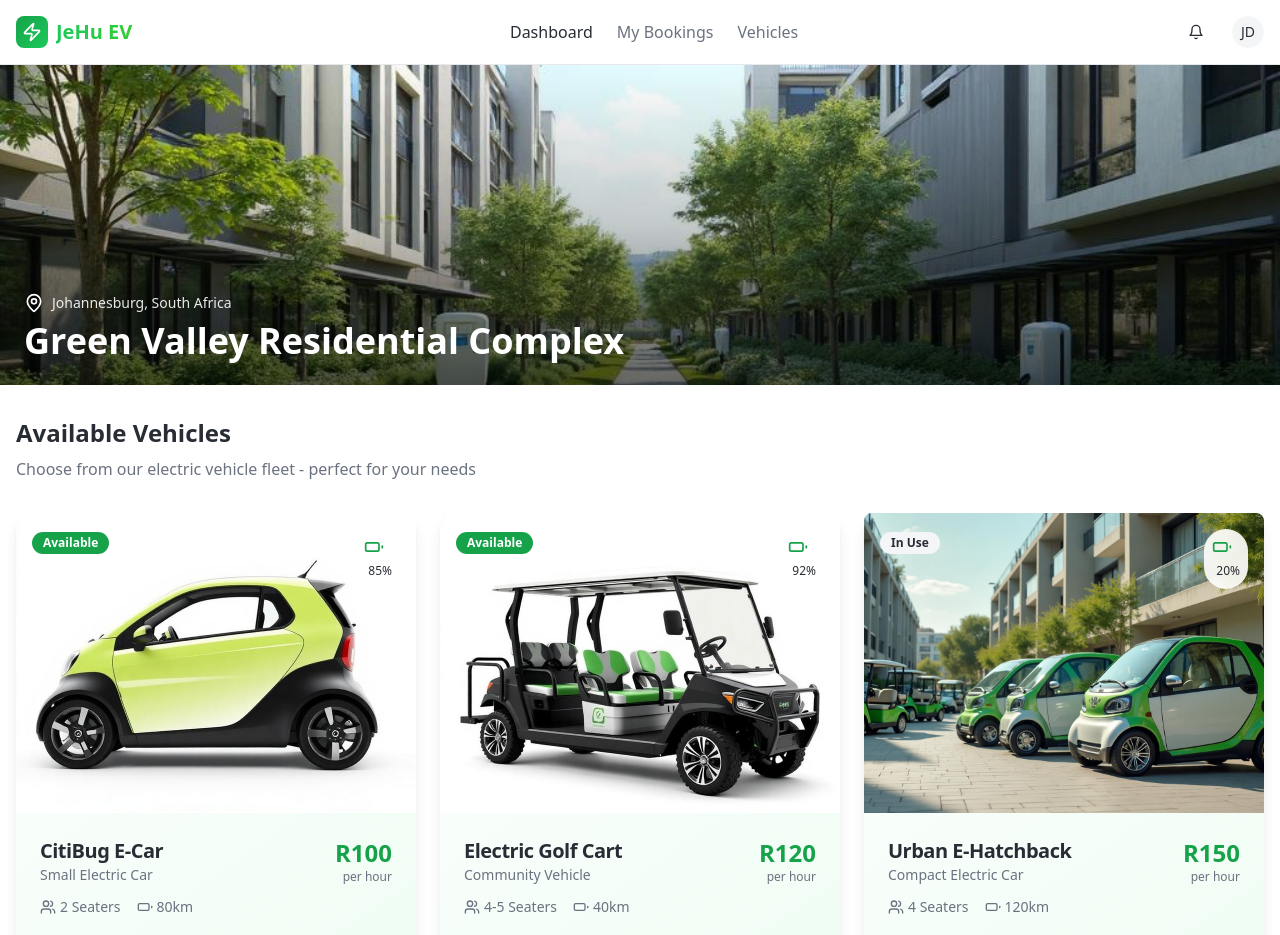
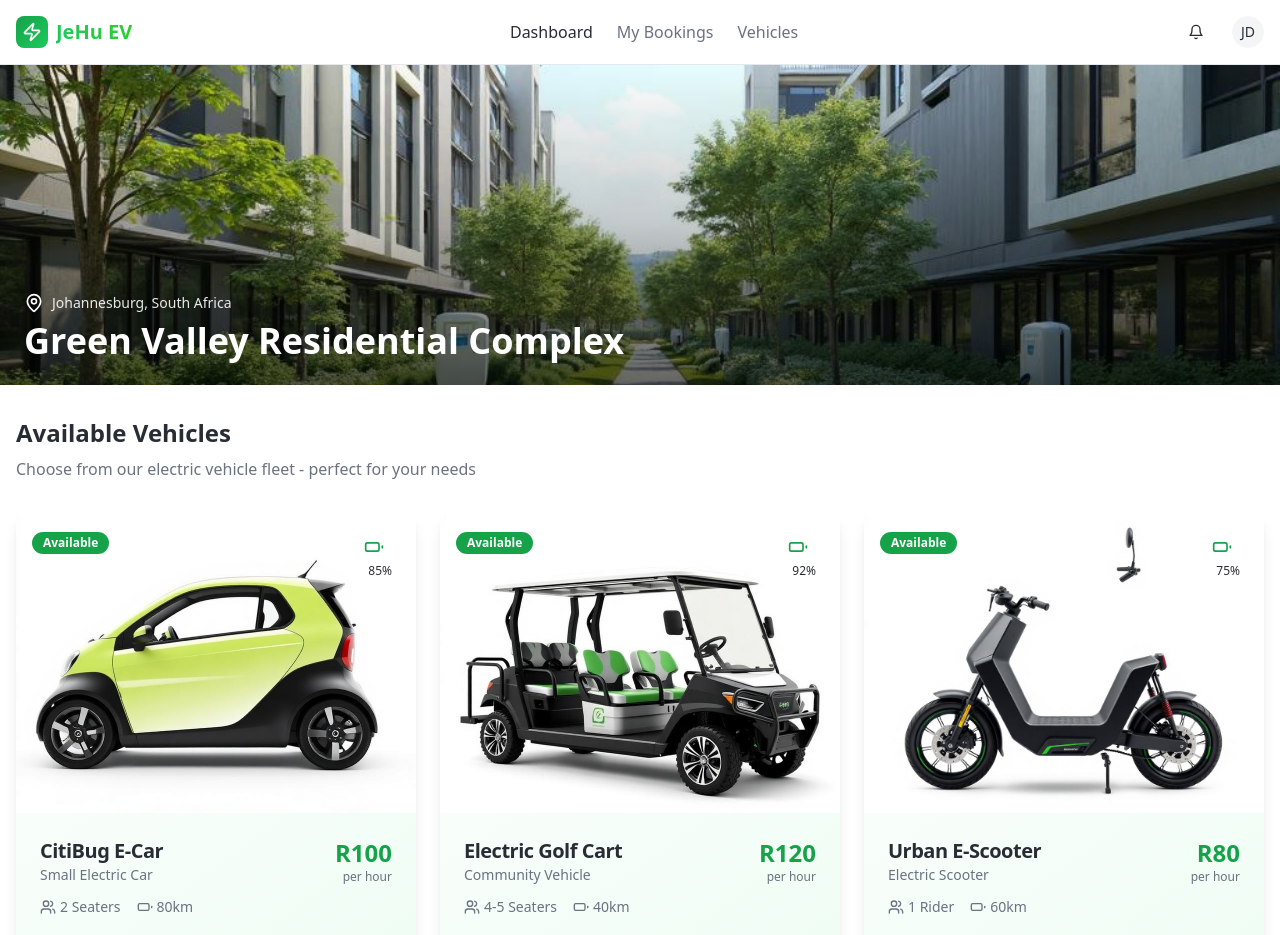
Before and after one commit to lloydten/sandton-drive-share-12, a React (Vite) app: page /dashboard in a window 1280 px wide. Shown: the top 935 px of the page. Built offline with nearby package versions, Linux system fonts and the light colour scheme.

Commit message:
Replace Urban E-Hatchback with scooter

```diff
--- a/src/pages/Dashboard.tsx
+++ b/src/pages/Dashboard.tsx
@@ -10,7 +10,7 @@ import DashboardNavbar from "@/components/DashboardNavbar";
 import complexImage from "@/assets/green-valley-complex.jpg";
 import eCarImage from "@/assets/e-car.jpg";
 import golfCartImage from "@/assets/e-golf-cart.jpg";
-import heroEvImage from "@/assets/hero-ev-rental.jpg";
+import electricScooterImage from "@/assets/electric-scooter.jpg";
 
 // Mock data for the complex and cars
 const complexData = {
@@ -46,15 +46,15 @@ const availableCars = [
   },
   {
     id: 3,
-    name: "Urban E-Hatchback",
-    type: "Compact Electric Car",
-    image: heroEvImage,
-    capacity: "4 Seaters",
-    range: "120km",
-    pricePerHour: 150,
-    features: ["Long range", "Fast charging", "Premium interior"],
-    available: false,
-    battery: 20
+    name: "Urban E-Scooter",
+    type: "Electric Scooter",
+    image: electricScooterImage,
+    capacity: "1 Rider",
+    range: "60km",
+    pricePerHour: 80,
+    features: ["Lightweight & agile", "Easy parking", "Eco-friendly"],
+    available: true,
+    battery: 75
   }
 ];
 
```
Also changed, not shown: src/assets/electric-scooter.jpg (added).
